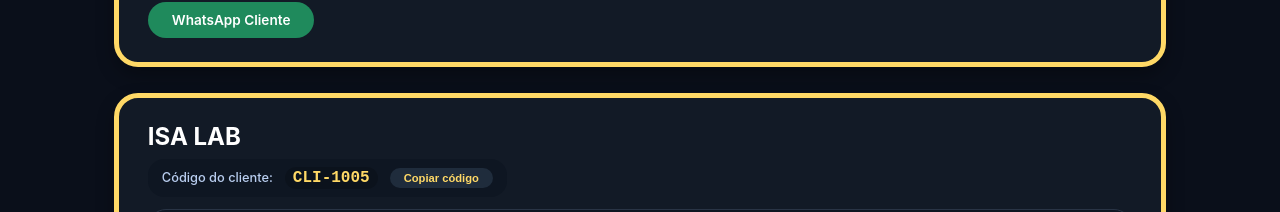
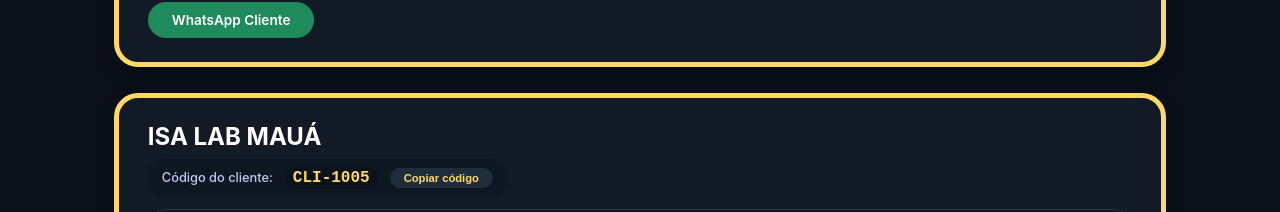
Before and after one commit to MaxEphra/sod36, a plain HTML site: page index.html in a window 1280 px wide. Shown: the part 1720-1932 px from the top of the page. Drawn offline with Linux system fonts and the light colour scheme.

Commit message:
html 1.0

```diff
--- a/index.html
+++ b/index.html
@@ -500,9 +500,9 @@
         { nome: "SEMEWORK", codigo: "CLI-1002", endereco: "RUA ANDRÉ DE ALMEIDA, 2098, SÃO MATEUS, SÃO PAULO-SP, 03950-000", horario: "13:35 - 13:45", whatsapp: "5511949027884" },
         { nome: "SOLER", codigo: "CLI-1003", endereco: "Av. Satélite, 84 - Cidade Satelite Santa Barbara, São Paulo - SP, 08330-480", horario: "13:50 - 14:00", whatsapp: "5511942437177" },
         { nome: "AMOR SAÚDE", codigo: "CLI-1004", endereco: "R. Diogo de Moraes Lara, 910 - Jardim Rodolfo Pirani, São Paulo - SP, 08310-200", horario: "14:05 - 14:15", whatsapp: "5511940115548" },
-        { nome: "ISA LAB", codigo: "CLI-1005", endereco: "R. Santa Cecília, 269 - Matriz, Mauá - SP, 09370-110", horario: "14:25 - 14:35", whatsapp: "5511949374041" },
+        { nome: "ISA LAB MAUÁ", codigo: "CLI-1005", endereco: "R. Santa Cecília, 269 - Matriz, Mauá - SP, 09370-110", horario: "14:25 - 14:35", whatsapp: "5511949374041" },
         { nome: "MB TOXICOLÓGICO", codigo: "CLI-1006", endereco: "av. brigadeiro faria lima 2381, Centro, São Bernardo do Campo - SP, 09720-010", horario: "14:45 - 14:55", whatsapp: "5511954673942" },
-        { nome: "ISA MARMARA", codigo: "CLI-1007", endereco: "R. Mármará, 239 - Jardim do Mar, São Bernardo do Campo - SP, 09750-720", horario: "15:00 - 15:10", whatsapp: "5511949933556" },
+        { nome: "ISA MARMARA", codigo: "CLI-1007", endereco: "R. Mármará, 239 - Jardim do Mar, São Bernardo do Campo - SP, 09750-720", horario: "15:00 - 15:10", whatsapp: "55119988119199" },
         { nome: "REDE D'OR ASSUNÇÃO", codigo: "CLI-1008", endereco: "Av. João Firmino, 250 - Assunção, São Bernardo do Campo - SP, 09810-250", horario: "15:20 - 15:30", whatsapp: "5511999999999" },
         { nome: "LUMIERE", codigo: "CLI-1009", endereco: "Av. Cap. Casa, 590 - Demarchi, São Bernardo do Campo - SP, 09811-251", horario: "15:40 - 15:50", whatsapp: "5511987902733" },
         { nome: "EDNA", codigo: "CLI-1010", endereco: "R. Tranquila, 38 - Suissa, Ribeirão Pires - SP, 09421-190", horario: "16:00 - 16:10", whatsapp: "5511971422356" },
```
